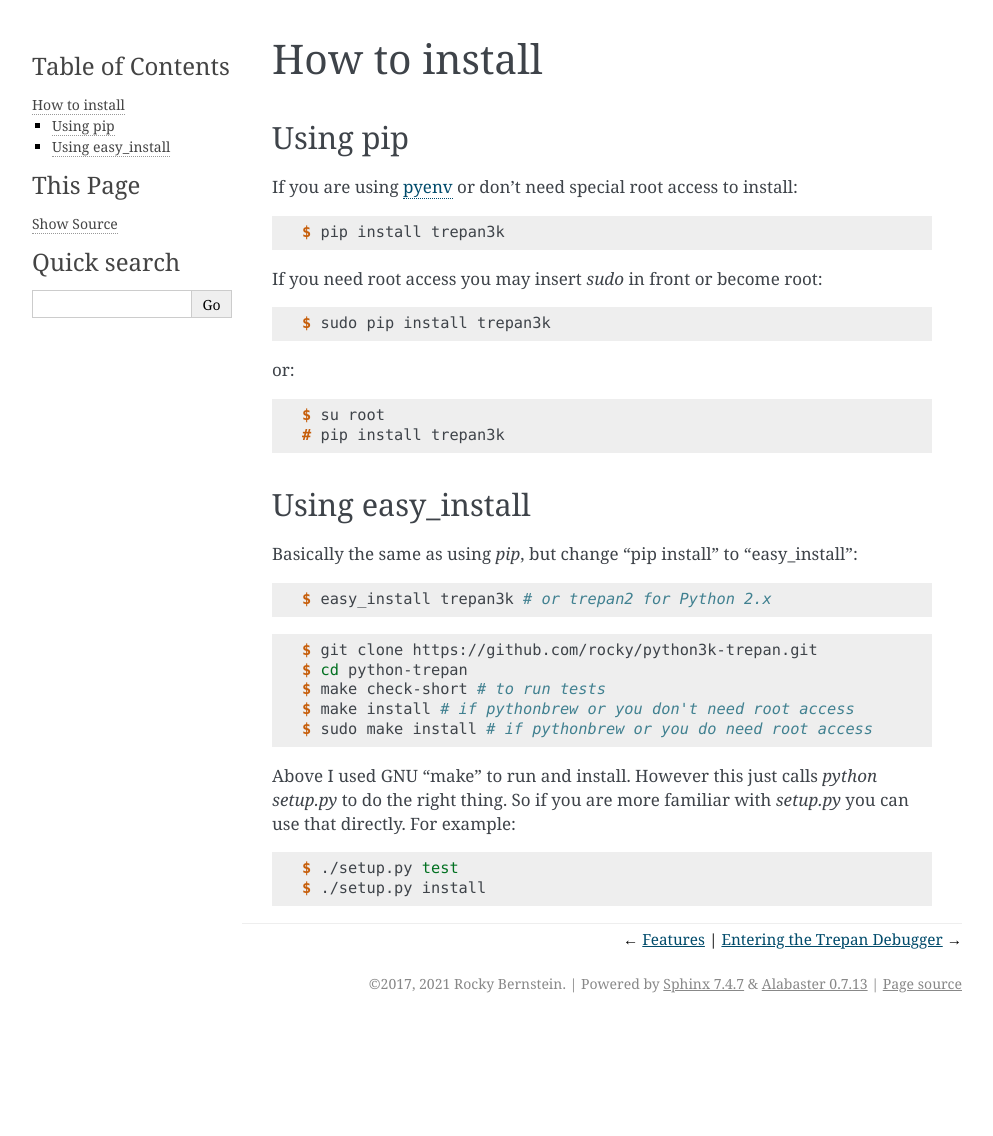
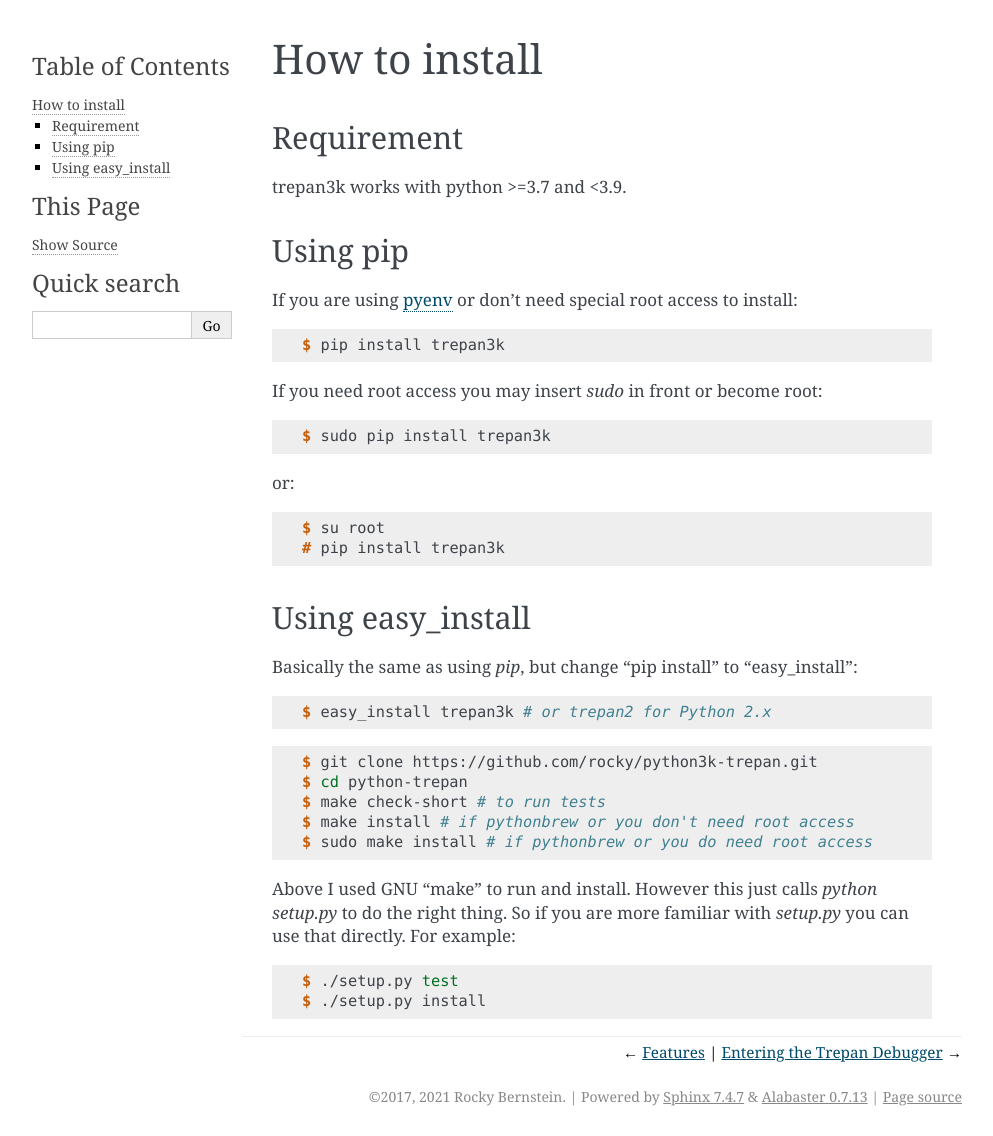
Before and after one commit to Trepan-Debuggers/python3-trepan, a Sphinx documentation site: the page built from docs/install.rst, in a window 1280 px wide. Shown: the whole page, without its empty margins (148-1141 px from the left). Built offline with Sphinx 7.4.7, drawn with Linux system fonts in a browser that asks for light colours; before the commit the page ends 1023 px from its top, so only the background shows below that.

Commit message:
Add installation requirement

```diff
--- a/docs/install.rst
+++ b/docs/install.rst
@@ -2,6 +2,11 @@ How to install
 ****************************
 
 .. toctree::
+
+Requirement
+-----------
+
+trepan3k works with python >=3.7 and <3.9.
 
 Using pip
 ---------
```
